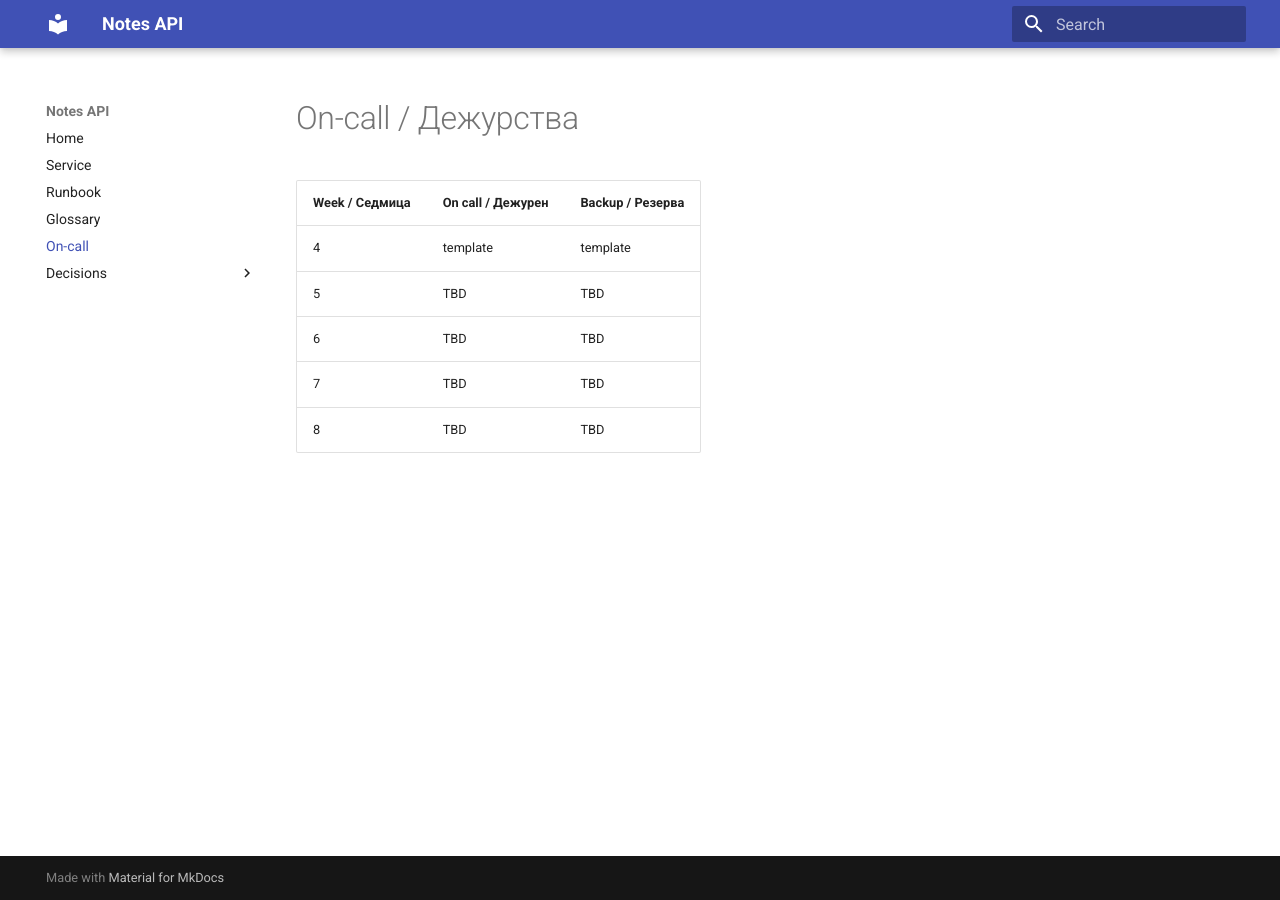
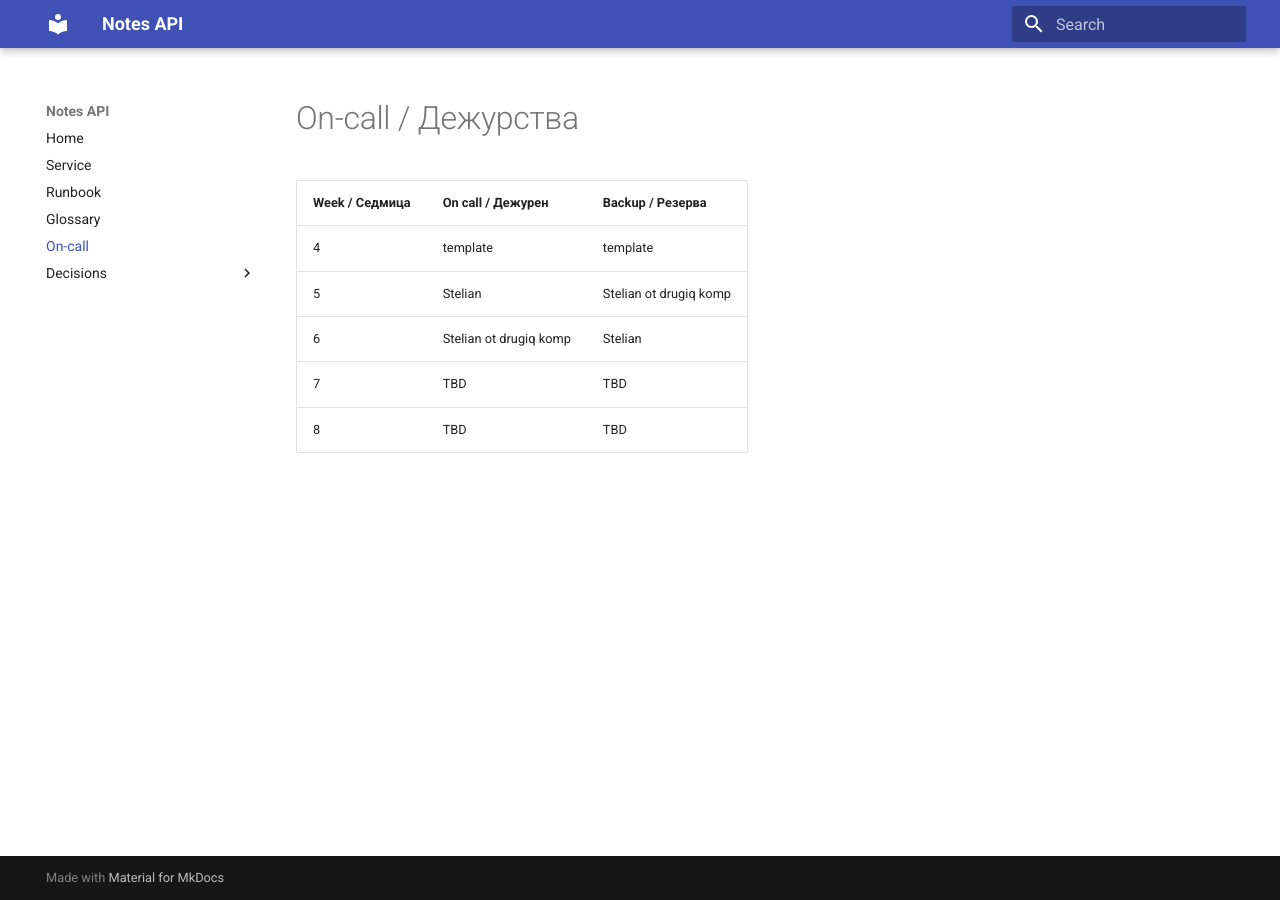
Before and after one commit to SKrastanov/devops-labs-fn371223018, an MkDocs documentation site: the page built from docs/oncall.md, in a window 1280 px wide. Built offline with MkDocs 1.6.1 and Material for MkDocs 9.7.7, drawn with Linux system fonts in a browser that asks for light colours.

Commit message:
t11 (#15)

```diff
--- a/docs/oncall.md
+++ b/docs/oncall.md
@@ -3,7 +3,7 @@
 | Week / Седмица | On call / Дежурен | Backup / Резерва |
 |---|---|---|
 | 4 | template | template |
-| 5 | TBD | TBD |
-| 6 | TBD | TBD |
+| 5 | Stelian | Stelian ot drugiq komp |
+| 6 | Stelian ot drugiq komp | Stelian |
 | 7 | TBD | TBD |
 | 8 | TBD | TBD |
```
